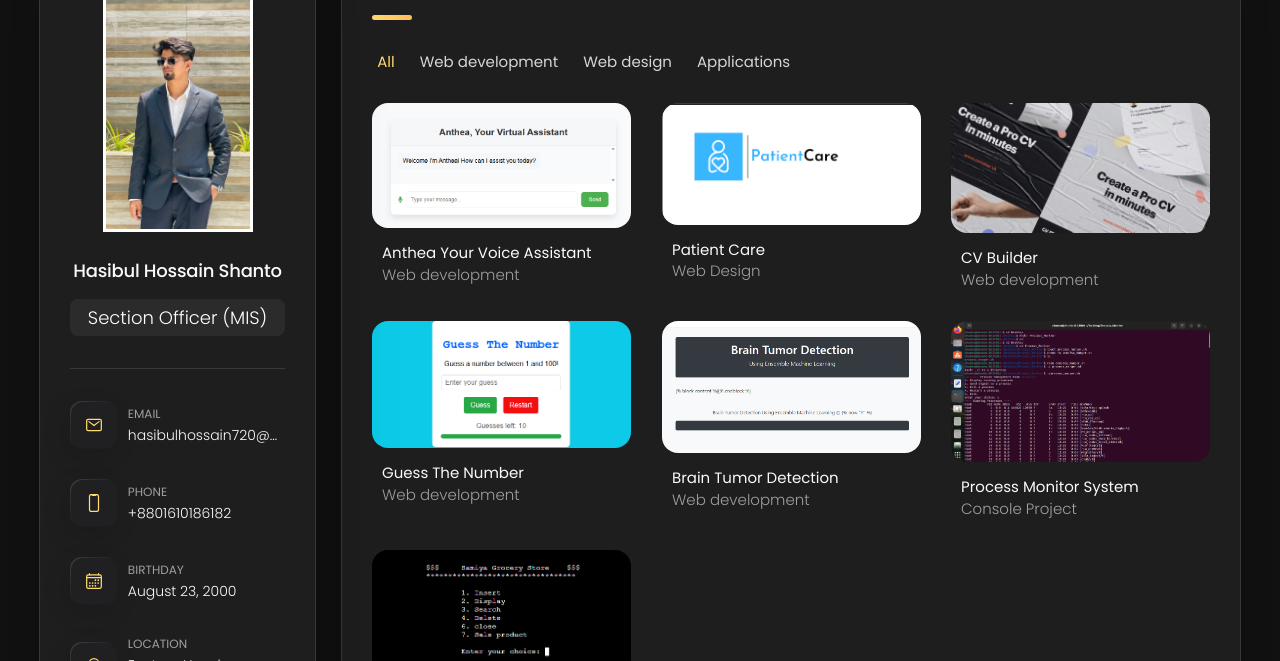
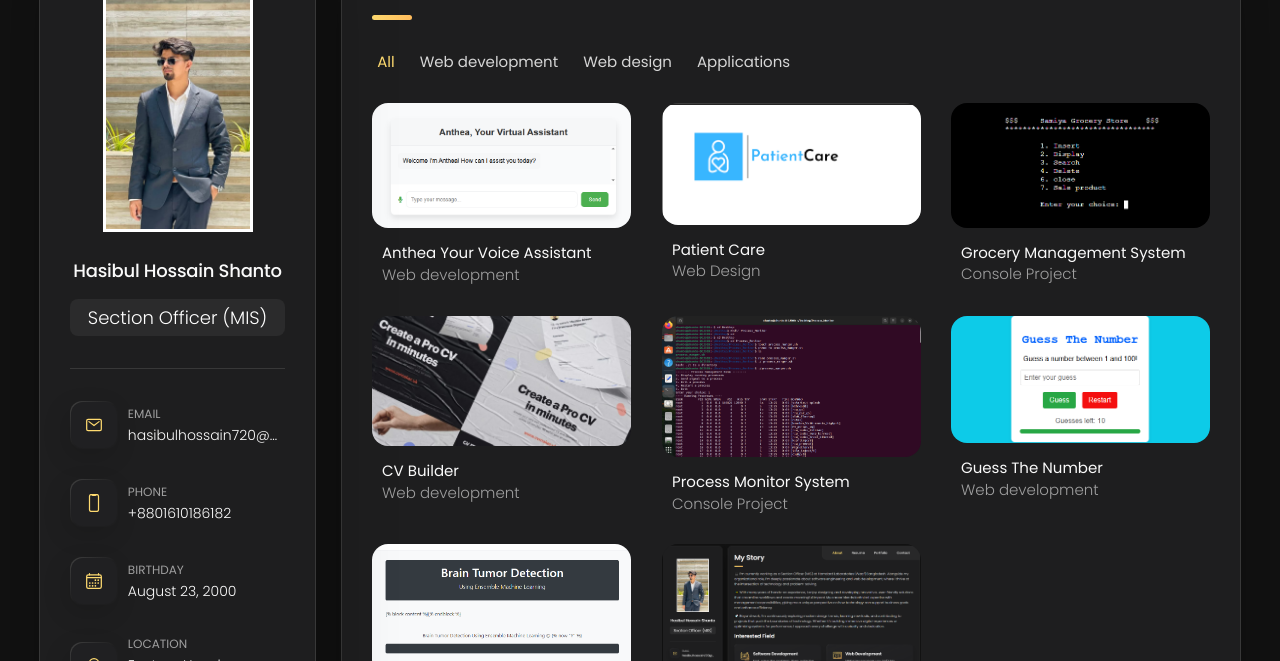
Before and after one commit to Hasibul-Hossain-Shanto/MyPortfolio, a plain HTML site: page index.html in a window 1280 px wide. Both pictures are taken after a click on the button "Portfolio". Shown: the part 139-800 px from the top of the page. Drawn offline with nearby package versions, Linux system fonts and the light colour scheme.

Commit message:
Certificate & portfolio update

```diff
--- a/index.html
+++ b/index.html
@@ -536,6 +536,12 @@
 
             <li class="clients-item">
               <a href="#">
+                <img src="./assets\images\OOP.jpg" alt="client logo">
+              </a>
+            </li>
+
+            <li class="clients-item">
+              <a href="#">
                 <img src="./assets\images\RLW.jpg" alt="client logo">
               </a>
             </li>
@@ -921,6 +927,25 @@
               </a>
             </li> -->
 
+
+            <li class="project-item  active" data-filter-item data-category="applications">
+              <a href="#">
+
+                <figure class="project-img">
+                  <div class="project-item-icon-box">
+                    <ion-icon name="eye-outline"></ion-icon>
+                  </div>
+
+                  <img src="./assets/images/GMS.png" alt="task manager" loading="lazy">
+                </figure>
+
+                <h3 class="project-title">Grocery Management System</h3>
+
+                <p class="project-category">Console Project</p>
+
+              </a>
+            </li>
+
             <li class="project-item  active" data-filter-item data-category="web development">
               <a href="#">
 
@@ -940,6 +965,23 @@
             </li>
 
 
+            <li class="project-item  active" data-filter-item data-category="applications">
+              <a href="#">
+
+                <figure class="project-img">
+                  <div class="project-item-icon-box">
+                    <ion-icon name="eye-outline"></ion-icon>
+                  </div>
+
+                  <img src="./assets/images/Processmonitor.png" alt="brawlhalla" loading="lazy">
+                </figure>
+
+                <h3 class="project-title">Process Monitor System</h3>
+
+                <p class="project-category">Console Project</p>
+
+              </a>
+            </li>
 
              <li class="project-item  active" data-filter-item data-category="web development">
               <a href="#">
@@ -998,8 +1040,7 @@
               </a>
             </li>
 
-
-            <li class="project-item  active" data-filter-item data-category="applications">
+             <li class="project-item  active" data-filter-item data-category="web development">
               <a href="#">
 
                 <figure class="project-img">
@@ -1007,33 +1048,18 @@
                     <ion-icon name="eye-outline"></ion-icon>
                   </div>
 
-                  <img src="./assets/images/Processmonitor.png" alt="brawlhalla" loading="lazy">
+                  <img src="./assets/images/Demo1.png" alt="arrival" loading="lazy">
                 </figure>
 
-                <h3 class="project-title">Process Monitor System</h3>
+                <h3 class="project-title">My Portfolio</h3>
 
-                <p class="project-category">Console Project</p>
+                <p class="project-category">Web development</p>
 
               </a>
             </li>
 
-            <li class="project-item  active" data-filter-item data-category="applications">
-              <a href="#">
 
-                <figure class="project-img">
-                  <div class="project-item-icon-box">
-                    <ion-icon name="eye-outline"></ion-icon>
-                  </div>
 
-                  <img src="./assets/images/GMS.png" alt="task manager" loading="lazy">
-                </figure>
-
-                <h3 class="project-title">Grocery Management System</h3>
-
-                <p class="project-category">Console Project</p>
-
-              </a>
-            </li>
 
 
 
```
Also changed, not shown: assets/images/Demo1.png (added), assets/images/OOP.jpg (added).
